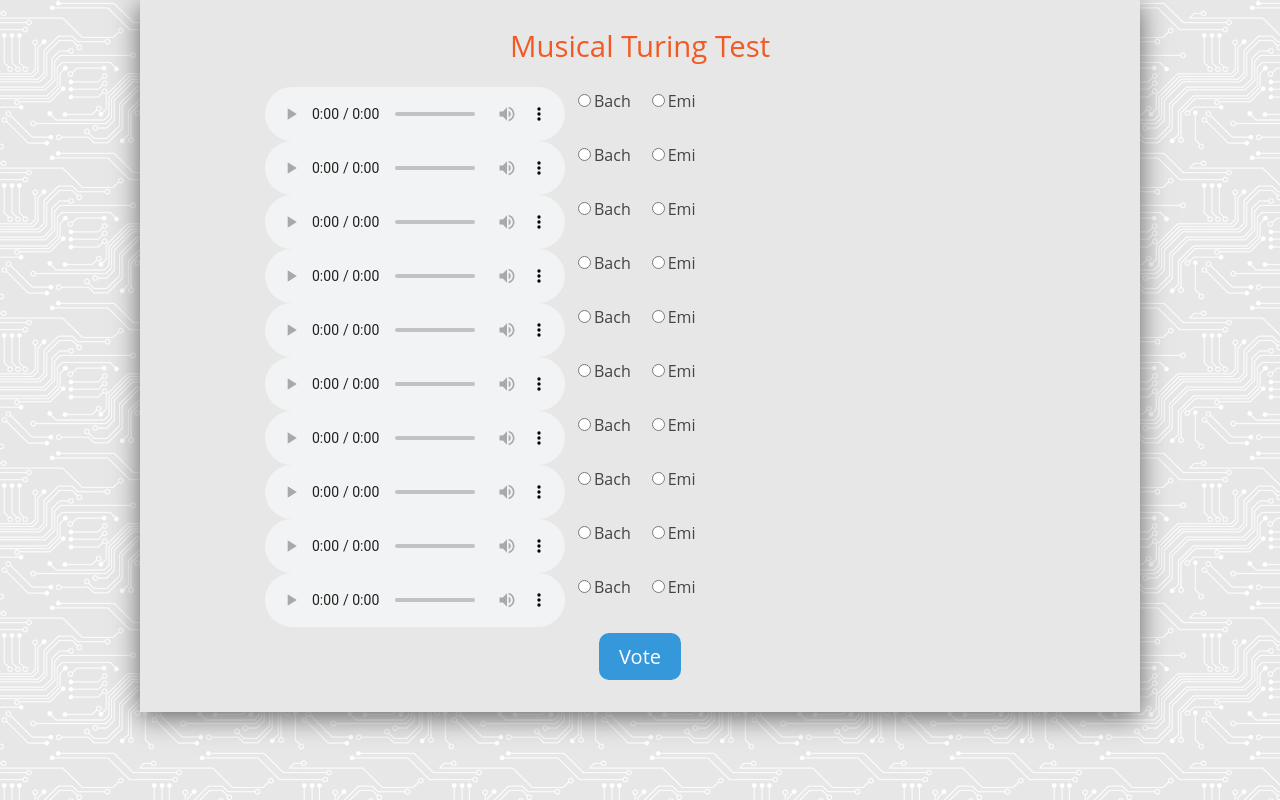
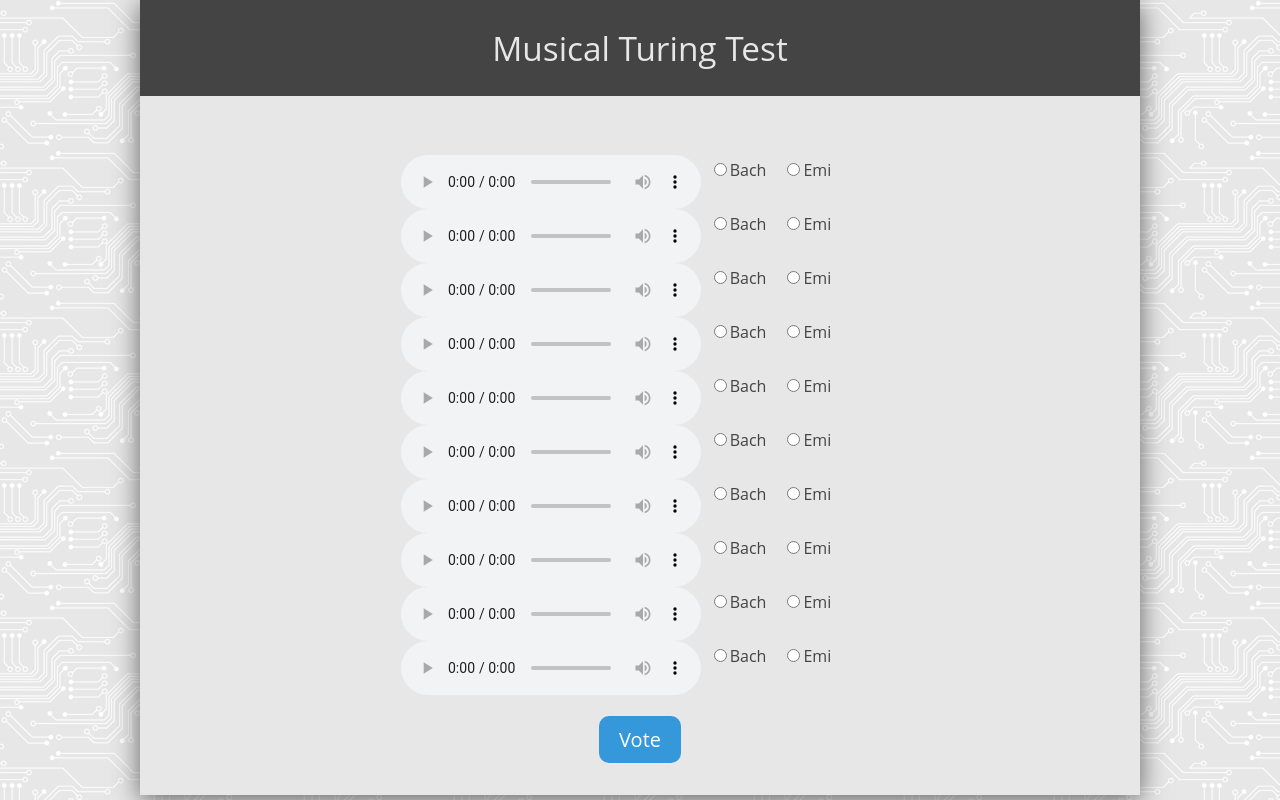
Before and after one commit to kawfee/musicturing, a PHP site: page / in a window 1280 px wide. Run offline with PHP 8.4, Linux system fonts and the light colour scheme; some libraries are stand-ins or nearby versions.

Commit message:
Styling to make it resize based on browser

```diff
--- a/index.php
+++ b/index.php
@@ -17,6 +17,9 @@
 	<body>
 		<div class="wrapper">
 			<h1>Musical Turing Test</h1>
+			<div class="msg">
+				<p id="msg"></p>
+			</div>
 			<ul>
 			<?php
 				for($i = 0; $i < 10; $i++) {
@@ -32,14 +35,13 @@
 								<label>
 									<input type="radio" name="f'. $i . '" value="e">Emi
 								</label>
-								<img id="i' . $i . '"></img>
+								<span class="icon"><img id="i' . $i . '"></img></span>
 							</span>
 						</li>';
 				}
 			?>
 			</ul>
 			<p class="button cf"><a id="click" onClick="submitQuiz()">Vote</a></p>
-			<p id="msg"></p>
 			<div class="cf"></div>
 		</div>
 	</body>
--- a/styles.css
+++ b/styles.css
@@ -12,18 +12,17 @@ body {
 	background-position:top left;
 	background-attachment:scroll;
 	color:#444;
-	line-height:1;
 	text-align:center;
 	font-family:"Open Sans", Helvetica, Arial, sans-serif;
 }
 
 ul, li {
-	list-style-type:none;
+	list-style:none;
 }
 
 ul {
-	margin:25px auto;
-	width:750px;
+	margin:0 0 10px 0;
+	display:inline-block;
 }
 
 li {
@@ -53,10 +52,13 @@ span {
 }
 
 h1 {
-	color:#F15A24;
+	background-color:#444;
+	color:#e7e7e7;
 	font-weight:normal;
-	font-size:22pt;
-	margin:0.25em 0;
+	font-size:25pt;
+	width:100%;
+	padding:25px;
+	margin:0 0 0 -25px;
 }
 
 .wrapper {
@@ -64,7 +66,7 @@ h1 {
 	max-width:950px;
 	min-width:550px;
 	margin:0 auto;
-	padding:25px;
+	padding:0 25px 25px;
 	background-color:#E7E7E7;
 }
 
@@ -82,13 +84,25 @@ h1 {
 	background-color:#3cb0fd;
 }
 
+.msg {
+	height:39px;
+	margin-bottom:15px;
+}
+
 #msg {
+	width:100%;
 	display:none;
 	background:yellow;
-	padding:10px 0;
-	height:20px;
+	margin:0 0 0 -25px;
+	padding:10px 25px;
 }
 
 .cf {
 	clear:both;
 }
+
+.icon {
+	height:20px;
+	width:20px;
+	margin:5px 10px;
+}
```
